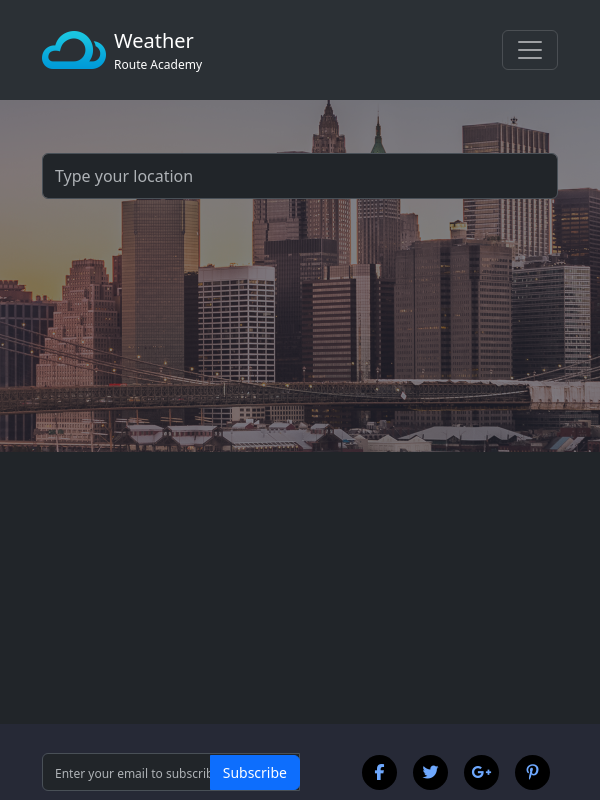
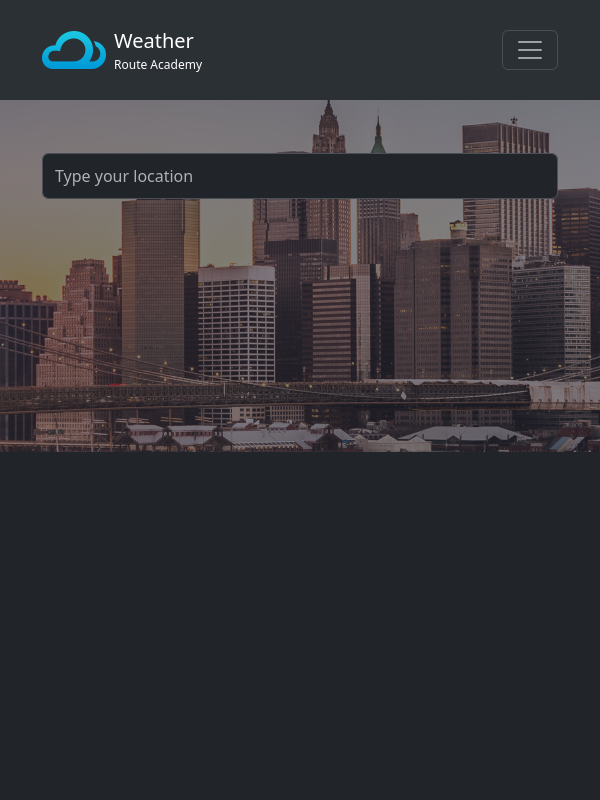
Before and after one commit to ahmedd-adel502/WeatherApp, a plain HTML site: page index.html in a window 600 px wide. Shown: the top 800 px of the page. Drawn offline with Linux system fonts and the light colour scheme; some packages are replaced by stand-ins of ours; a script that the page names is missing.

Commit message:
slight changes

```diff
--- a/css/style.css
+++ b/css/style.css
@@ -27,11 +27,14 @@
 .route{
     font-size: 12px;
 }
+.home{
+    min-height: 100vh;
+}
 .home-bg{
     background-image: url(../images/banner.png);
     background-repeat: no-repeat;
     background-position:top;
-    height: 75vh;
+    min-height: 100vh;
 }
 .search{
     padding-block: .625rem;
@@ -95,6 +98,9 @@ footer ul li a {
     right: 0;
     border-radius: none;
 }
+.footer-input{
+    width: 50%;
+}
 footer ul li a i{
     vertical-align: middle;
 }
@@ -133,4 +139,14 @@ footer ul li a i{
         width: fit-content;
         font-size:14px;
     }
+    .copy{
+        font-size: 12px;
+    }
+    .footer-content{
+        flex-direction: column;
+        gap: 10px;
+    }
+    .footer-content .footer-input{
+        width: 100%;
+    }
 }
--- a/index.html
+++ b/index.html
@@ -40,7 +40,7 @@
           </nav>
     </header>
     <main>
-        <section class="home min-vh-75">
+        <section class="home">
             <div class="home-bg">
                 <div class="container">
                     <div class="home-content pt-5">
@@ -60,7 +60,7 @@
     <footer class="pt-4 mt-4">
         <div class="container">
             <div class="footer-content d-flex justify-content-between align-items-center">
-                    <div class="input-group w-50 position-relative footer-input align-items-center">
+                    <div class="input-group position-relative footer-input align-items-center">
                         <input id="mailInput" class="form-control w-50" type="email" placeholder="Enter your email to subscribe...">
                         <button id="mailBtn" type="button" class="subscribe btn btn-primary position-absolute">Subscribe</button>
                     </div>
--- a/js/index.js
+++ b/js/index.js
@@ -20,6 +20,7 @@ async function getCurrentWeather(loctaion = "cairo"){
    let currentWeather = await response.json()
    let forecastResponse= await fetch(`https://api.weatherapi.com/v1/forecast.json?key=a12872faa0734ee89cd160544252904&q=${loctaion}&days=3`)
    let forecast = await forecastResponse.json()
+   console.log(forecast);
 
    let currentDay= new Date()
      let nextDay = new Date(currentDay)
```
